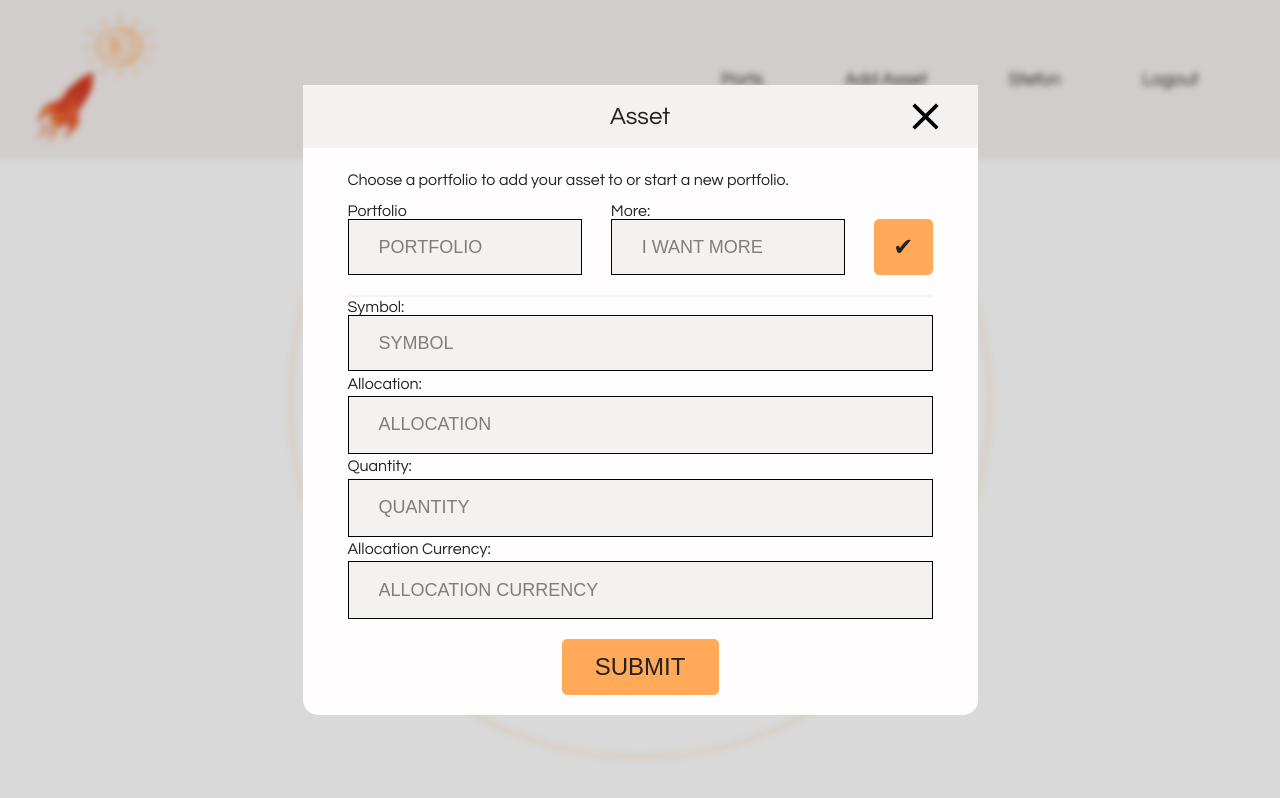
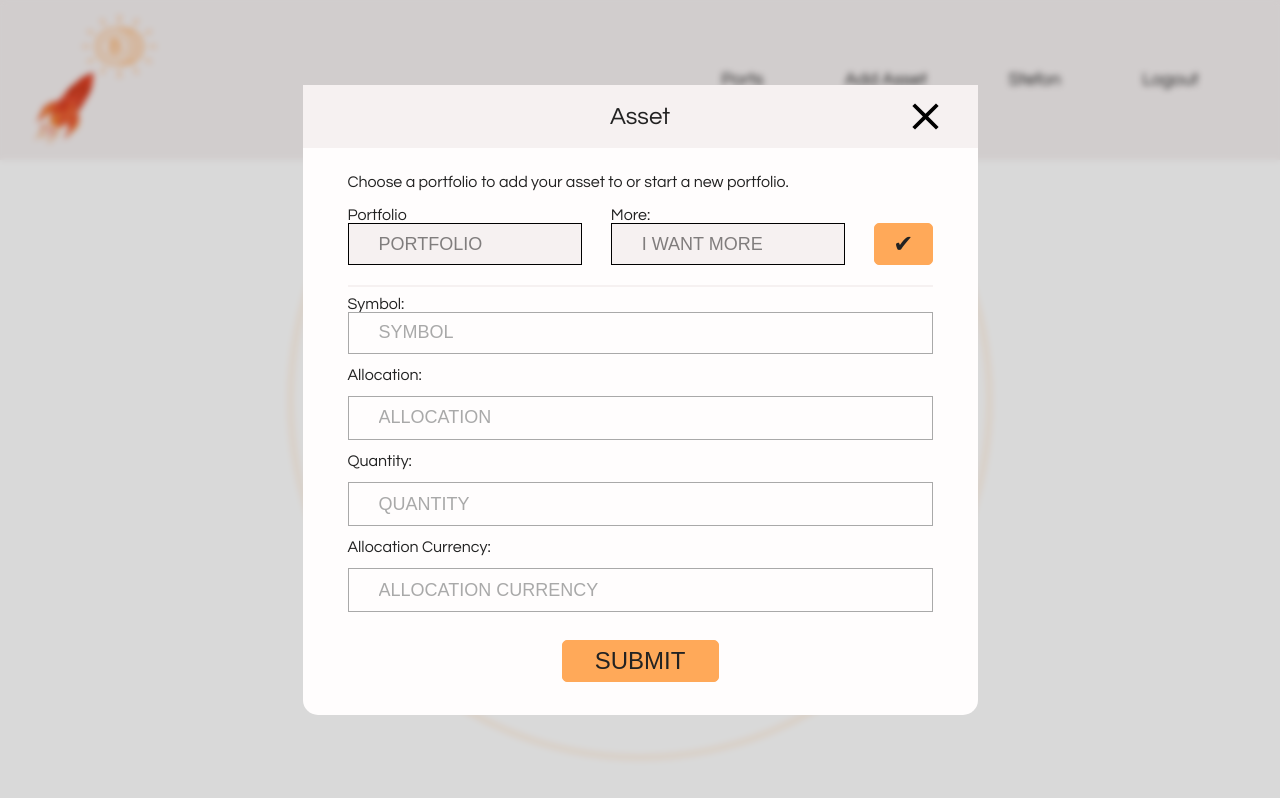
Before and after one commit to StefonSimmons/crypto-ports, a React (Create React App) app in the folder client/: page / in a window 1280 px wide. Built offline with nearby package versions, Linux system fonts and the light colour scheme; no server answers.

Commit message:
enable asset form once port id is found

```diff
--- a/client/src/modals/AddAsset.jsx
+++ b/client/src/modals/AddAsset.jsx
@@ -122,6 +122,8 @@ export default function AddAsset(props) {
       const {name, alias, ...assetData} = formData
       const asset = await addPortfolioAsset(assetData)
       console.log(asset)
+    } else {
+
     }
   }
 
@@ -186,7 +188,7 @@ export default function AddAsset(props) {
 
         <form className="asset-form" onSubmit={(e) => handleSubmit(e,'asset')}>
           <div className="form-dropdown"
-            onMouseEnter={() => updateDropdown((prev) => ({ ...prev, symbol2: true }))}
+            onMouseEnter={() => updateDropdown((prev) => (!queries.portfolioQueries.length && { ...prev, symbol2: true }))}
             onMouseLeave={() => updateDropdown((prev) => ({ ...prev, symbol2: false }))}
           >
             <label htmlFor="symbol">
@@ -198,6 +200,7 @@ export default function AddAsset(props) {
                 onChange={(e) => handleChange(e, 'symbol2')}
                 value={formData.symbol}
                 name="symbol"
+                disabled={!formData.portfolio_id}
                 autoComplete="off"
                 />
             <DropdowMenu
@@ -207,7 +210,7 @@ export default function AddAsset(props) {
               queriedOptions={queries.symbolQueries}
               value="symbol"
               name="symbol"
-            />
+              />
           </div>
           <label htmlFor="allocation">
             Allocation:
@@ -219,7 +222,8 @@ export default function AddAsset(props) {
             onChange={(e) => handleSelection(e)}
             value={formData.allocation}
             name="allocation"
-          />
+            disabled={!formData.portfolio_id}
+            />
           <label htmlFor="quantity">
             Quantity:
           </label>
@@ -230,7 +234,8 @@ export default function AddAsset(props) {
             onChange={(e) => handleSelection(e)}
             value={formData.quantity}
             name="quantity"
-          />
+            disabled={!formData.portfolio_id}
+            />
           <label htmlFor="allocation currency">
             Allocation Currency:
           </label>
@@ -240,6 +245,7 @@ export default function AddAsset(props) {
             onChange={(e) => handleSelection(e)}
             value={formData.allocation_currency}
             name="allocation_currency"
+            disabled={!formData.portfolio_id}
           />
           <button type="submit">SUBMIT</button>
         </form>
--- a/client/src/styles/main.css
+++ b/client/src/styles/main.css
@@ -302,7 +302,7 @@ nav p:hover {
 }
 
 .modal-bg .modal .forms .port-form button {
-  height: 56px;
+  height: 42px;
   width: 10%;
   border-radius: 5px;
   font-size: 24px;
@@ -388,7 +388,7 @@ nav p:hover {
   border-radius: 5px;
   font-size: 24px;
   border: #ffa959 solid 1px;
-  height: 56px;
+  height: 42px;
   width: 157px;
   margin: 0 auto;
   margin-top: 15px;
@@ -410,7 +410,7 @@ nav p:hover {
 }
 
 .modal-bg .modal .forms input {
-  height: 56px;
+  height: 42px;
   padding: 0 30px;
   background-color: #f6f1f1;
   border: black solid 1px;
@@ -422,6 +422,15 @@ nav p:hover {
 .modal-bg .modal .forms input::placeholder {
   font-size: 18px;
   color: #807d7d;
+}
+
+.modal-bg .modal .forms input:disabled {
+  background-color: #FFFDFD;
+  border: darkgray solid 1px;
+}
+
+.modal-bg .modal .forms input:disabled::placeholder {
+  color: darkgray;
 }
 
 .buttons {
@@ -486,6 +495,7 @@ nav p:hover {
   align-items: center;
   justify-content: space-between;
   padding: 15px 5px;
+  transition: all .25s ease-in;
 }
 
 .modal-bg .modal .portfolios .portfolio:hover {
--- a/client/src/styles/modals/_asset.scss
+++ b/client/src/styles/modals/_asset.scss
@@ -38,7 +38,7 @@
         }
 
         button {
-          height: 56px;
+          height: 42px;
           width: 10%;
           border-radius: 5px;
           font-size: 24px;
@@ -68,7 +68,7 @@
           border-radius: 5px;
           font-size: 24px;
           border: $sun solid 1px;
-          height: 56px;
+          height: 42px;
           width: 157px;
           margin: 0 auto;
           margin-top: 15px;
@@ -88,7 +88,7 @@
       }
 
       input {
-        height: 56px;
+        height: 42px;
         padding: 0 30px;
         background-color: $moon;
         border: black solid 1px;
@@ -98,6 +98,13 @@
         &::placeholder {
           font-size: 18px;
           color: $crater;
+        }
+        &:disabled{
+          background-color: $full-moon;
+          border: darkgray solid 1px;
+          &::placeholder{
+            color: darkgray;
+          }
         }
       }
     }
--- a/client/src/styles/modals/_ports.scss
+++ b/client/src/styles/modals/_ports.scss
@@ -14,6 +14,7 @@
         align-items: center;
         justify-content: space-between;
         padding: 15px 5px;
+        transition: all .25s ease-in;
         &:hover{
           background-color: rgba(0, 0, 0, 0.05);
           backdrop-filter: blur(1px);
```
Also changed, not shown: 1 other file (tests, documents, lock files or other folders).
